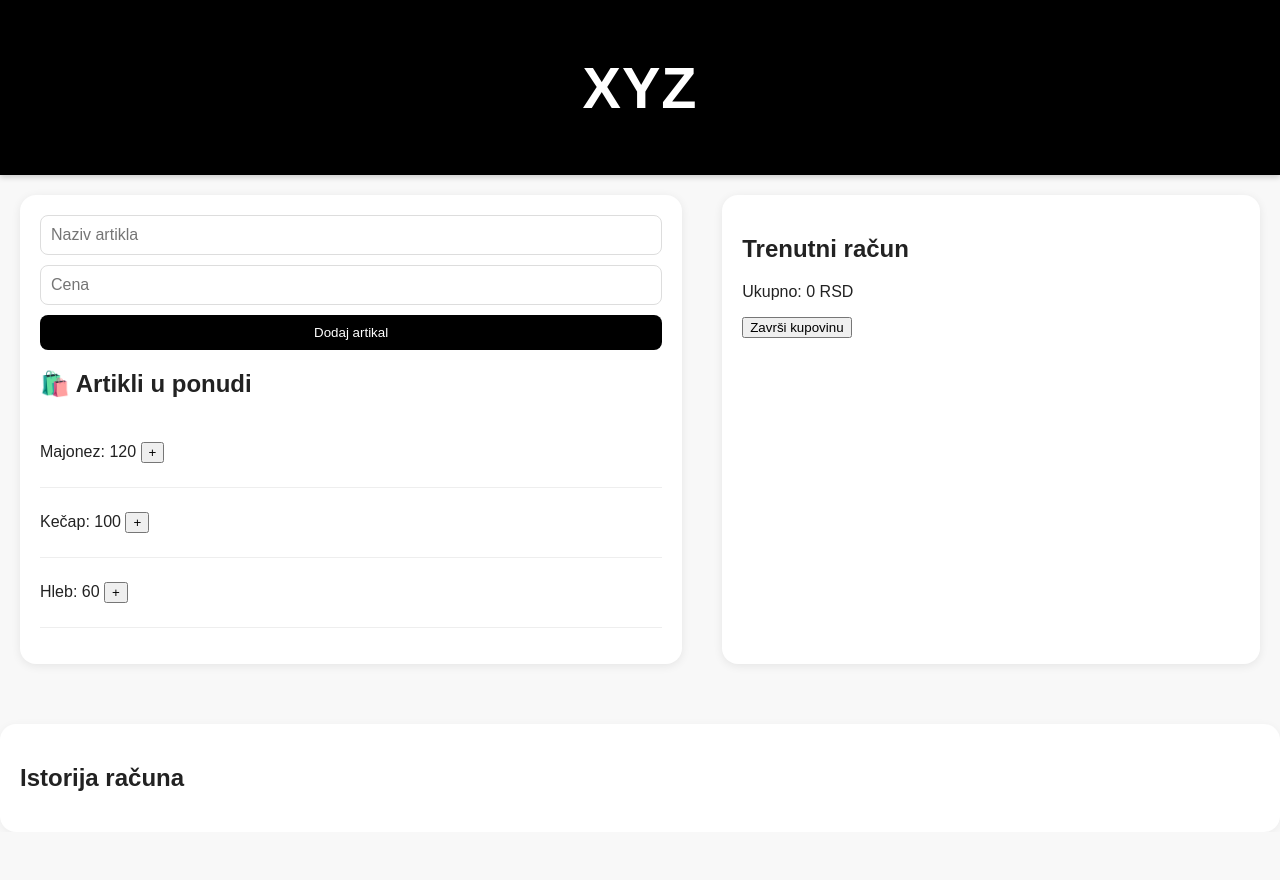
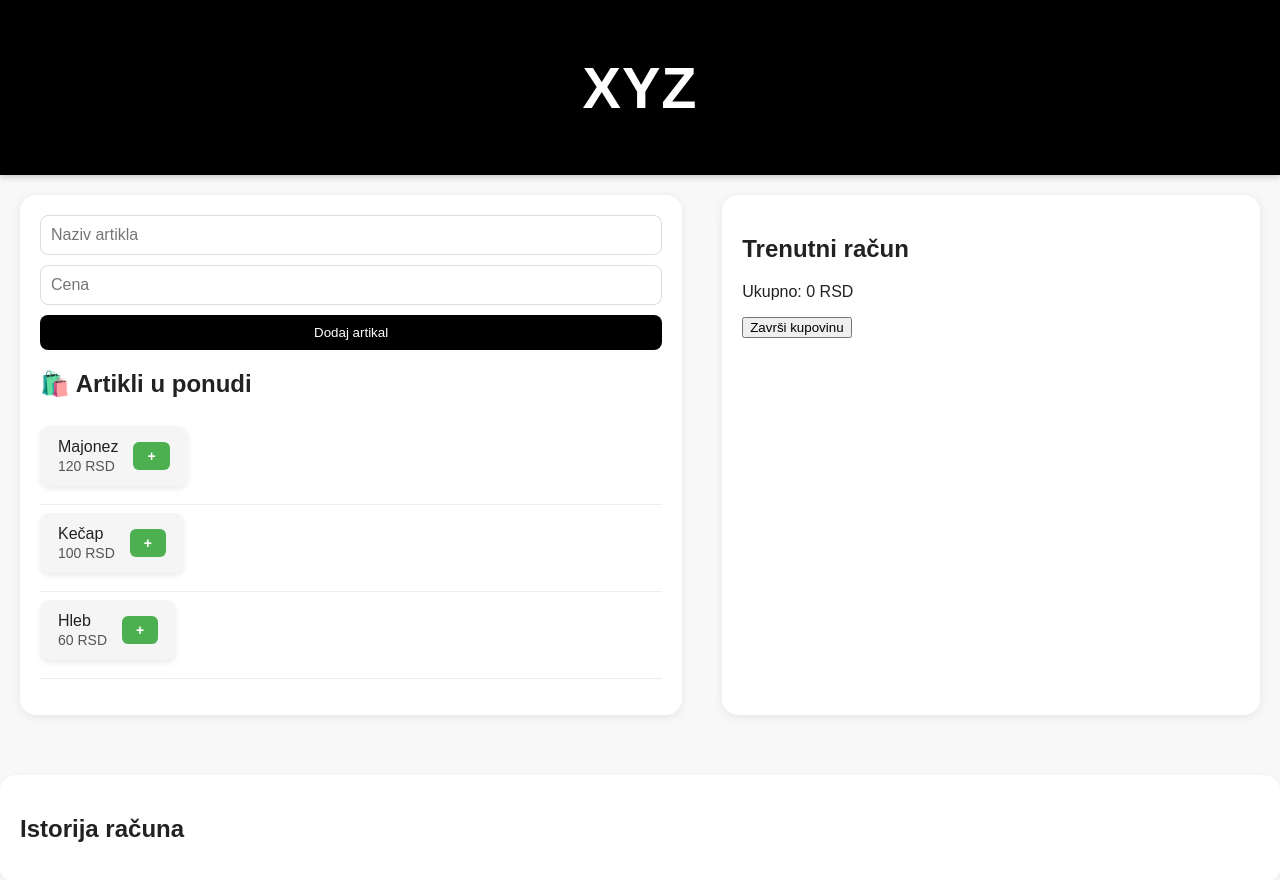
Before and after one commit to IrfanCatovic/Store, a React (Create React App) app: page / in a window 1280 px wide. Shown: the top 880 px of the page. Before the commit the page ends 832 px from the top, so only its background shows below. Built offline with nearby package versions, Linux system fonts and the light colour scheme.

Commit message:
Css style za artikal

```diff
--- /dev/null
+++ b/src/Artikal.css
@@ -0,0 +1,51 @@
+.artikal-container {
+  display: flex;
+  justify-content: space-between;
+  align-items: center;
+  background-color: #f5f5f5; /* svetlija pozadina */
+  padding: 12px 18px;
+  margin-bottom: 10px;
+  border-radius: 10px;
+  box-shadow: 0 3px 6px rgba(0, 0, 0, 0.08);
+  font-family: "Arial", sans-serif;
+  transition: transform 0.1s ease;
+}
+
+.artikal-container:hover {
+  transform: translateY(-2px);
+}
+
+.artikal-info {
+  display: flex;
+  flex-direction: column;
+}
+
+.artikal-ime {
+  font-size: 16px;
+  color: #222;
+  font-weight: 500;
+}
+
+.artikal-cena {
+  font-size: 14px;
+  color: #555;
+  margin-top: 2px;
+}
+
+.artikal-button {
+  background-color: #4caf50; /* modernija zelena */
+  color: white;
+  border: none;
+  border-radius: 6px;
+  padding: 6px 14px;
+  cursor: pointer;
+  font-size: 14px;
+  font-weight: bold;
+  margin-left: 15px; /* ODVOJENO OD TEKSTA */
+  transition: background-color 0.2s ease, transform 0.1s ease;
+}
+
+.artikal-button:hover {
+  background-color: #388e3c; /* tamnija zelena kada hover */
+  transform: scale(1.05);
+}
--- a/src/Artikal.js
+++ b/src/Artikal.js
@@ -1,12 +1,15 @@
+import "./Artikal.css";
+
 export default function Artikal({ ime, cena, onDodaj }) {
   return (
-    <>
-      <div>
-        <p>
-          {ime}: {cena}{" "}
-          <button onClick={() => onDodaj({ ime, cena })}>+</button>
-        </p>
+    <div className="artikal-container">
+      <div className="artikal-info">
+        <span className="artikal-ime">{ime}</span>
+        <span className="artikal-cena">{cena} RSD</span>
       </div>
-    </>
+      <button className="artikal-button" onClick={() => onDodaj({ ime, cena })}>
+        +
+      </button>
+    </div>
   );
 }
```
